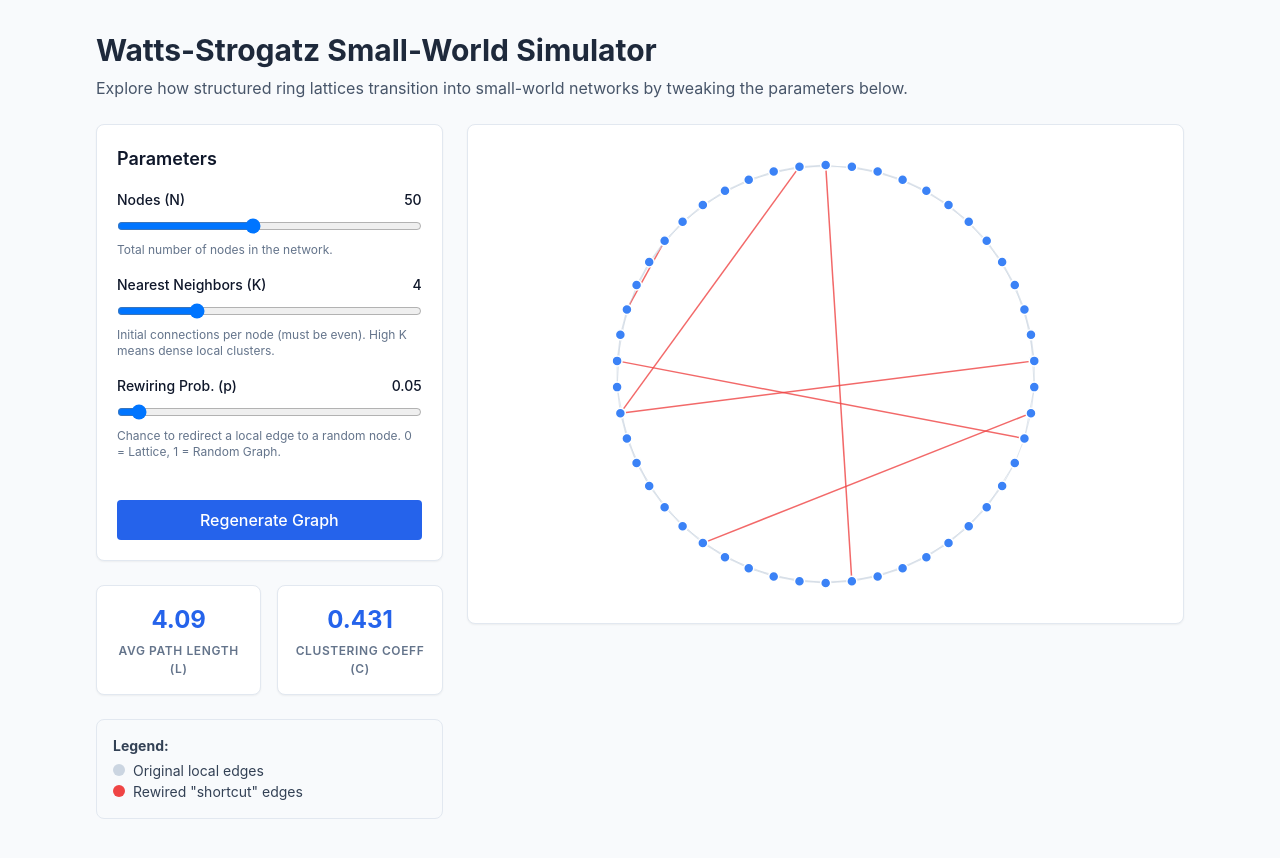
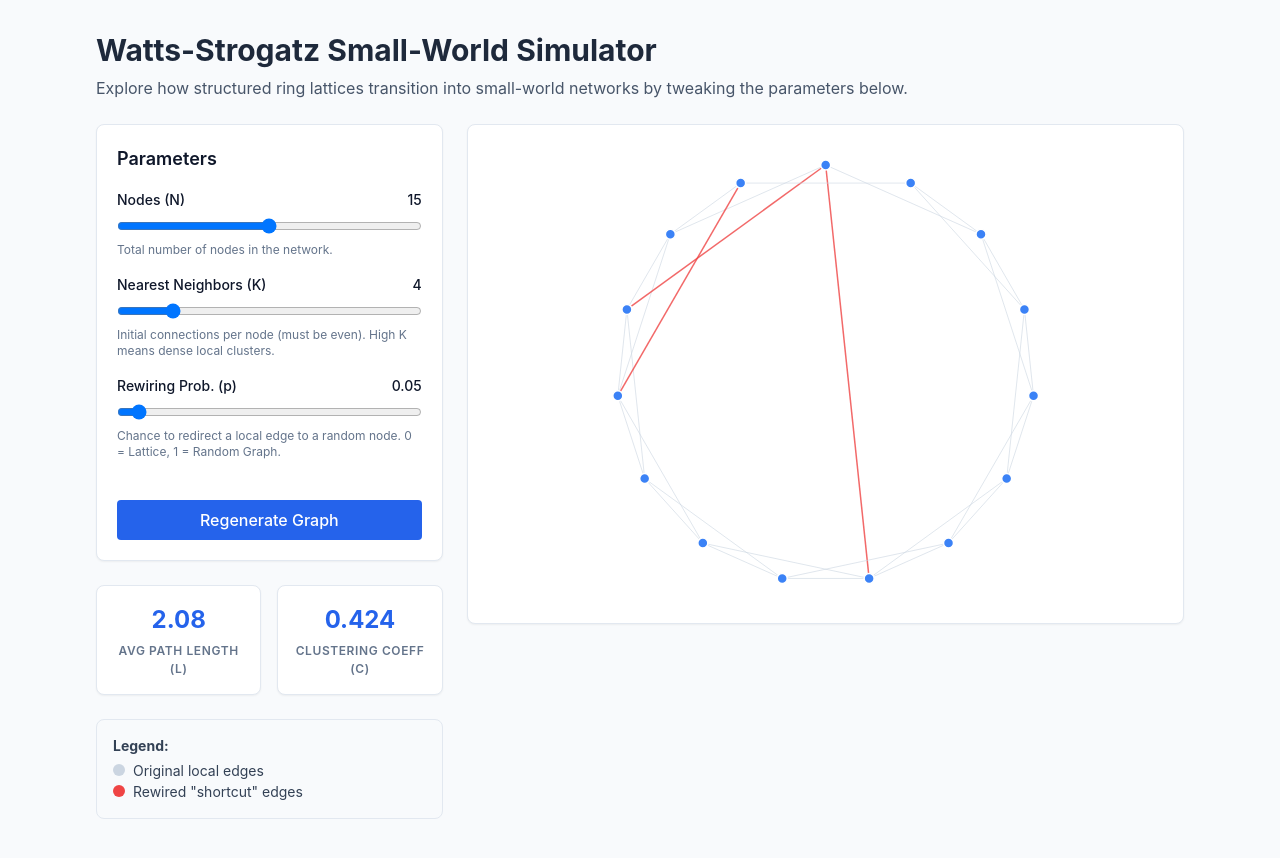
Before and after one commit to erfansoheil/erfansoheil.github.io, a Jekyll site: the page writing-notes/indexing/asset/swn.html, which Jekyll copies as it is, in a window 1280 px wide. Shown: the top 858 px of the page. Built offline with Jekyll 4.4.1, drawn with Linux system fonts in a browser that asks for light colours; nearby versions of some CDN libraries.

Commit message:
Update swn.html to adjust default values for nodes and nearest neighbors, refine K slider limits, and enhance graph generation logic to prevent duplicate connections. This improves user interaction and ensures valid configurations for network parameters.

```diff
--- a/writing-notes/indexing/asset/swn.html
+++ b/writing-notes/indexing/asset/swn.html
@@ -38,9 +38,9 @@
                 <div class="slider-container">
                     <div class="slider-label">
                         <span>Nodes (N)</span>
-                        <span id="n-val">50</span>
+                        <span id="n-val">15</span>
                     </div>
-                    <input type="range" id="n-slider" min="10" max="100" step="1" value="50">
+                    <input type="range" id="n-slider" min="10" max="20" step="1" value="15">
                     <p class="text-xs text-slate-500">Total number of nodes in the network.</p>
                 </div>
 
@@ -49,7 +49,7 @@
                         <span>Nearest Neighbors (K)</span>
                         <span id="k-val">4</span>
                     </div>
-                    <input type="range" id="k-slider" min="2" max="10" step="2" value="4">
+                    <input type="range" id="k-slider" min="2" max="14" step="2" value="4">
                     <p class="text-xs text-slate-500">Initial connections per node (must be even). High K means dense local clusters.</p>
                 </div>
 
@@ -92,7 +92,7 @@
 
     <script>
         // State variables
-        let N = 50;
+        let N = 15;
         let K = 4;
         let p = 0.05;
 
@@ -158,6 +161,7 @@
                         adjList[target].add(i);
                     }
                 }
+            }
 
             // 3. Rewire edges with probability p
             links.forEach(link => {
@@ -166,12 +170,15 @@
                     let currentTarget = link.target;
                     let source = link.source;
 
+                    // Check if rewiring is even possible (if node is already connected to everyone, we can't rewire)
+                    if (adjList[source].size >= N - 1) return;
+
                     // Pick new target randomly
                     let newTarget;
                     let valid = false;
                     let attempts = 0;
 
-                    while (!valid && attempts < 50) { // prevent infinite loops
+                    while (!valid && attempts < 100) {
                         newTarget = Math.floor(Math.random() * N);
                         // Cannot connect to self, and cannot already be connected
                         if (newTarget !== source && !adjList[source].has(newTarget)) {
@@ -289,8 +296,22 @@
                 .attr("cy", d => d.y);
         }
 
+        function updateKSliderLimits() {
+            let maxK = N - 1;
+            if (maxK % 2 !== 0) maxK -= 1; // Must be even
+
+            kSlider.max = maxK;
+
+            // If current K is now too high, bring it down
+            if (parseInt(kSlider.value) > maxK) {
+                kSlider.value = maxK;
+            }
+        }
+
         function updateValues() {
             N = parseInt(nSlider.value);
+            updateKSliderLimits(); // Ensure K bounds are correct before reading K
+
             K = parseInt(kSlider.value);
             p = parseFloat(pSlider.value);
 
```
Also changed, not shown: other parts of writing-notes/indexing/asset/swn.html (+8 -5 lines). Lines whose indentation alone changed are shown as unchanged.
